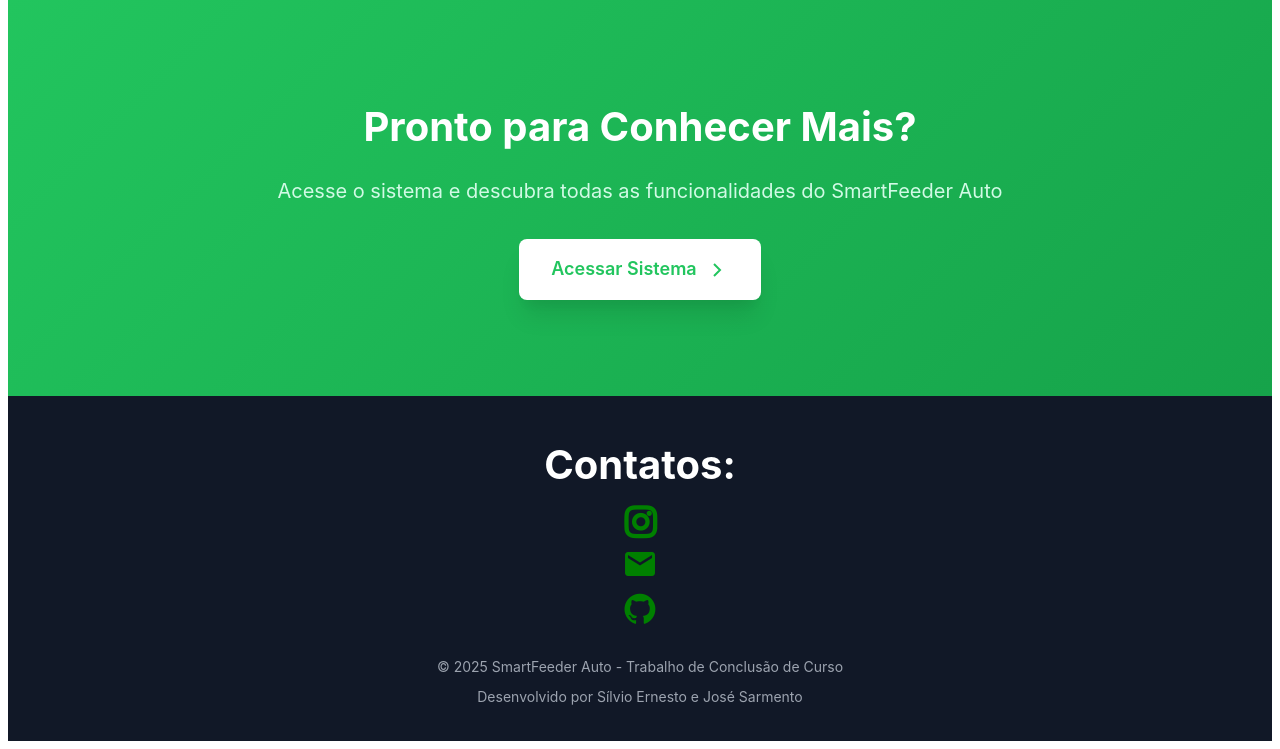
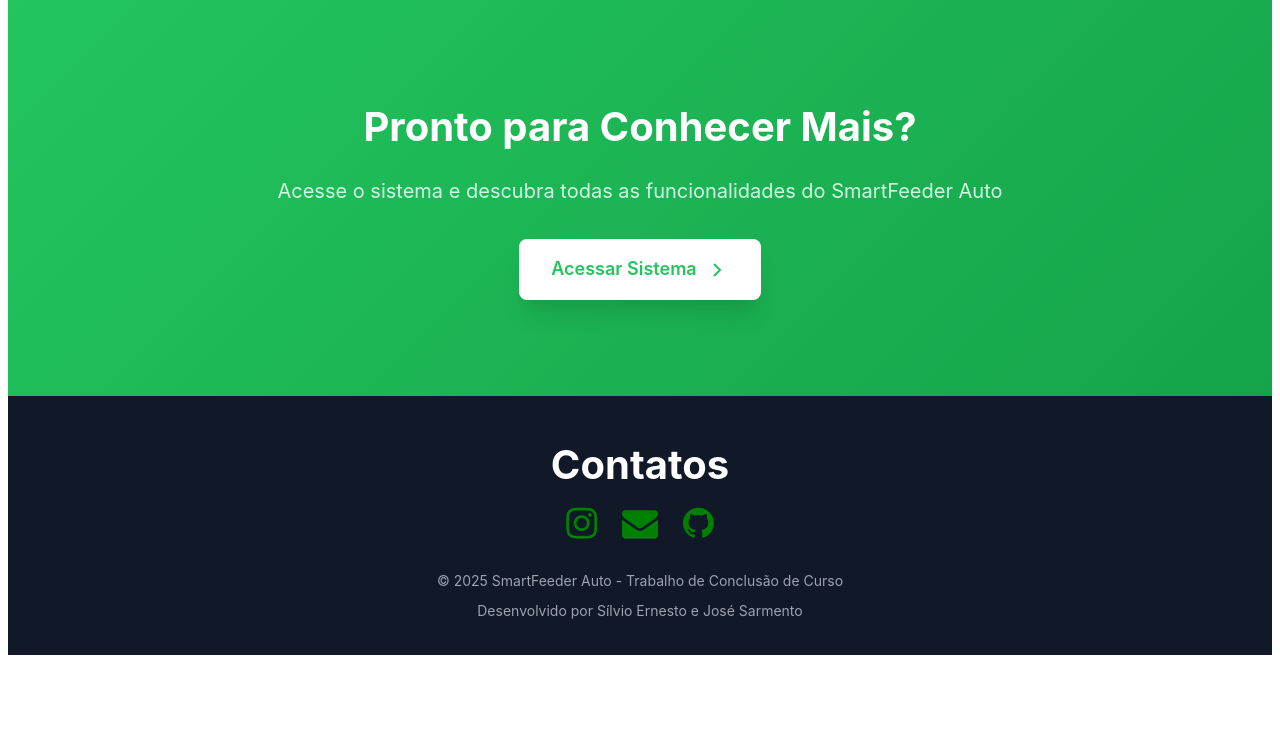
Before and after one commit to ErnestoSESB/Alimentador, a Django app: page / in a window 1280 px wide. Shown: the part 3701-4450 px from the top of the page. After the commit the page ends 4356 px from the top, so only its background shows below. Run offline with Django 5.2, Linux system fonts and the light colour scheme; some libraries are stand-ins or nearby versions.

Commit message:
atualizando icones de contato para horizontal e utilando Font Awesome para todos

```diff
--- a/inteligente/templates/alimentador/alimentador.html
+++ b/inteligente/templates/alimentador/alimentador.html
@@ -6,8 +6,6 @@
     <meta name="viewport" content="width=device-width, initial-scale=1.0">
     <title>SmartFeeder Auto - Alimentador Automático para seus animais</title>
     <link rel="stylesheet" href="{% static 'css/landing_page.css' %}">
-    <link rel="stylesheet" href="https://use.fontawesome.com/releases/v5.1.0/css/all.css">
-    <link href="https://fonts.googleapis.com/icon?family=Material+Icons" rel="stylesheet">
     <link rel="stylesheet" href="https://cdnjs.cloudflare.com/ajax/libs/font-awesome/4.7.0/css/font-awesome.min.css">
 </head>
 <body class="landing-page">
@@ -276,20 +274,18 @@
     <footer class="footer">
         <div class="landing-container">
             <div class="social">
-                <div class="cta-title" style="text-align: center; color: white;">Contatos:
+                <div class="cta-title" style="text-align: center; color: white;">Contatos
                     <div class="footer-text">
                         <h2 style="text-align: center;" >
                             <a href="https://www.instagram.com/e.silvio_" target="_blank">
-                                <i class="fab fa-instagram" style="color: green; font-size: 36px;"></i>
+                                <i class="fa fa-instagram" style="color: green; font-size: 36px;"></i>
                             </a>
-                        </h2>
-                        <h2 style="text-align: center;">
+
                             <a href="#" target="_blank">
-                                <i class="material-icons" style="color: green; font-size: 36px;">mail</i>
+                                <i class="fa fa-envelope" style="color: green; font-size: 36px;"></i>
                             </a>
-                        </h2>
-                        <h2 style="text-align: center;">
-                            <a href="#" target="_blank">
+
+                            <a href="https://github.com/ErnestoSESB/Alimentador" target="_blank">
                                 <i class="fa fa-github" style="color: green; font-size: 36px;"></i>
                             </a>
                         </h2>
```
